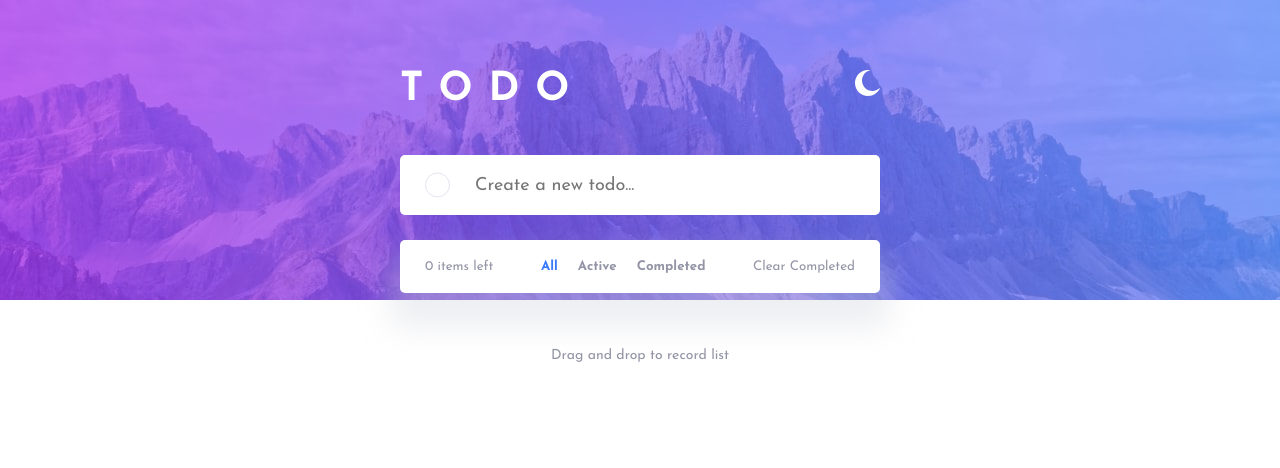
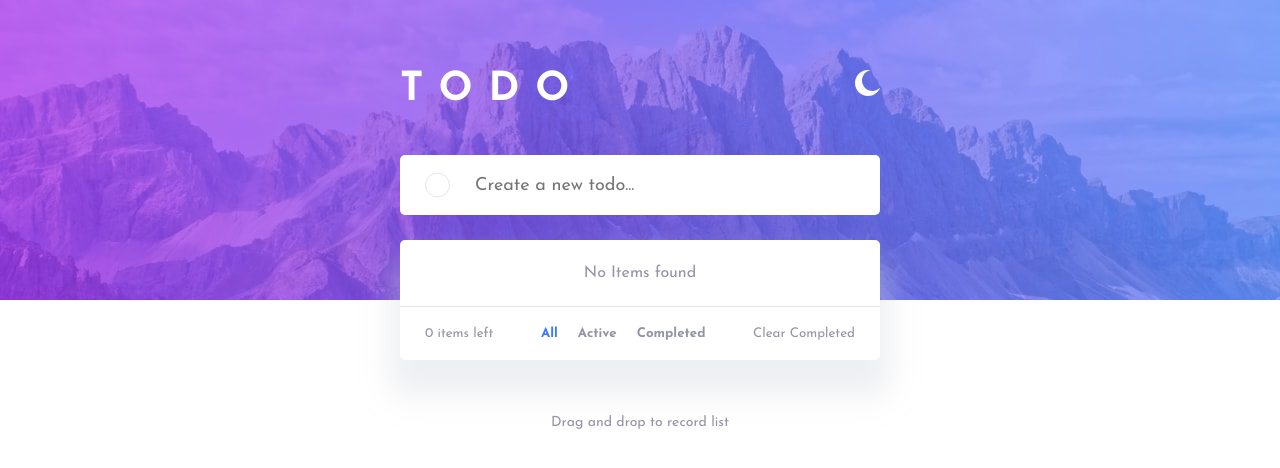
Before and after one commit to aya-94/todo-react-frontendmentor, a React (Create React App) app: page / in a window 1280 px wide. Shown: the top 468 px of the page. Built offline with nearby package versions, Linux system fonts and the light colour scheme.

Commit message:
no items message

```diff
--- a/package.json
+++ b/package.json
@@ -6,6 +6,7 @@
     "@testing-library/jest-dom": "^5.17.0",
     "@testing-library/react": "^13.4.0",
     "@testing-library/user-event": "^13.5.0",
+    "animate.css": "^4.1.1",
     "react": "^18.2.0",
     "react-dom": "^18.2.0",
     "react-scripts": "5.0.1",
--- a/public/index.html
+++ b/public/index.html
@@ -16,8 +16,8 @@
     -->
     <link rel="manifest" href="%PUBLIC_URL%/manifest.json" />
     <link rel="preconnect" href="https://fonts.googleapis.com">
-<link rel="preconnect" href="https://fonts.gstatic.com" crossorigin>
-<link href="https://fonts.googleapis.com/css2?family=Josefin+Sans:wght@400;700&display=swap" rel="stylesheet">
+    <link rel="preconnect" href="https://fonts.gstatic.com" crossorigin>
+    <link href="https://fonts.googleapis.com/css2?family=Josefin+Sans:wght@400;700&display=swap" rel="stylesheet">
     <!--
       Notice the use of %PUBLIC_URL% in the tags above.
       It will be replaced with the URL of the `public` folder during the build.
--- a/src/components/TodoList/TodoList.js
+++ b/src/components/TodoList/TodoList.js
@@ -5,7 +5,10 @@ const TodoList = ({ todos, onRemove, onCheck, onFilter, filterMode, RemoveComple
     return (
         <div className={styles.board}>
             <div className={styles.todoContainer}>
-                <ul>
+                {todos.length === 0 ? (
+                    <div className={styles.emptyList}>No Items found</div>
+                ) : (
+                    <ul>
                     {todos.map(todo => {
                         const outerToggle = !todo.completed ? styles.outerCircle : styles.outerCheck;
                         const innerToggle = !todo.completed ? styles.innerCircle : styles.innerCheck;
@@ -26,6 +29,7 @@ const TodoList = ({ todos, onRemove, onCheck, onFilter, filterMode, RemoveComple
                         )
                     })}
                 </ul>
+                )}
             </div>
             <div className={styles.panelContainer}>
                 <button className={styles.itemsNum}>{active.length} items left</button>
--- a/src/components/TodoList/TodoList.module.css
+++ b/src/components/TodoList/TodoList.module.css
@@ -153,3 +153,10 @@ display: block;
 .activeFilter {
     color: hsl(220, 98%, 61%);
 }
+
+.emptyList {
+    padding: 25px;
+    text-align: center;
+    border-bottom: 1px solid hsl(236, 33%, 92%);
+    color: hsl(236, 9%, 61%);
+}
```
Also changed, not shown: 1 other file (tests, documents, lock files or other folders). Lines whose indentation alone changed are shown as unchanged.
